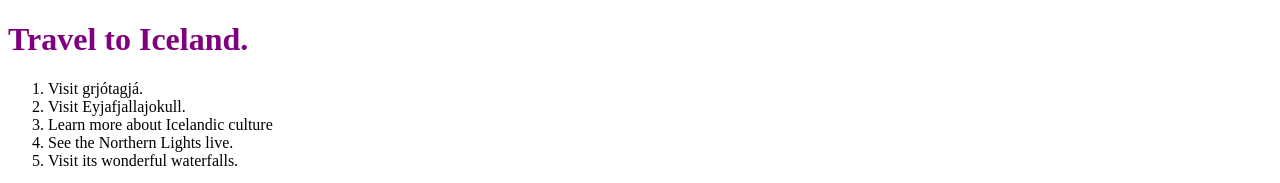
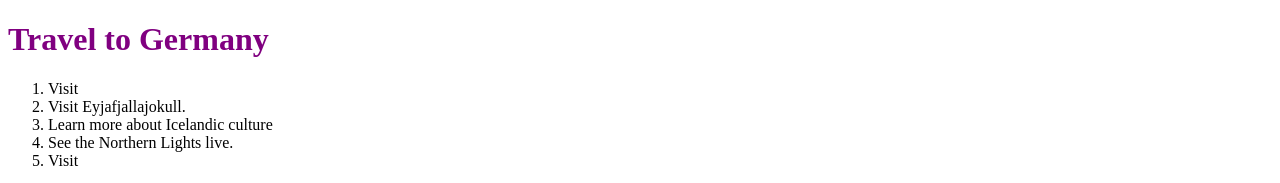
Before and after one commit to Alexa-Ximena-SR/AlexaXimenaSegovianoRodr-guez.github.io, a plain HTML site: page index.html in a window 1280 px wide. Shown: the top 183 px of the page. Drawn offline with Linux system fonts and the light colour scheme.

Commit message:
Update index.html

```diff
--- a/index.html
+++ b/index.html
@@ -9,14 +9,14 @@
     </head>
     <body>
 
-        <h1>Travel to Iceland.
+        <h1>Travel to Germany
         </h1>
 
-        <ol><li>Visit grjótagjá.
+        <ol><li>Visit
             <li>Visit Eyjafjallajokull.
             <li>Learn more about Icelandic culture
             <li>See the Northern Lights live.
-            <li>Visit its wonderful waterfalls.
+            <li>Visit
             </ol>
 
         <img src="https://cdn.kastatic.org/third_party/javascript-khansrc/live-editor/build/images/space/5.png">
```
